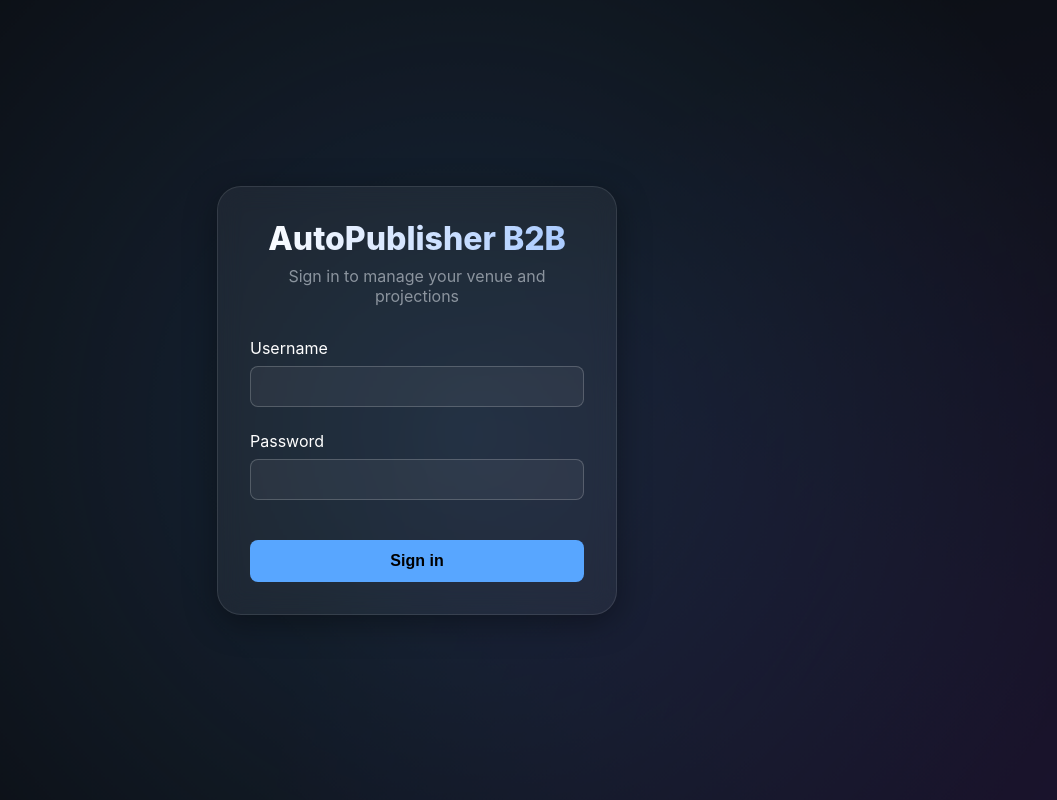
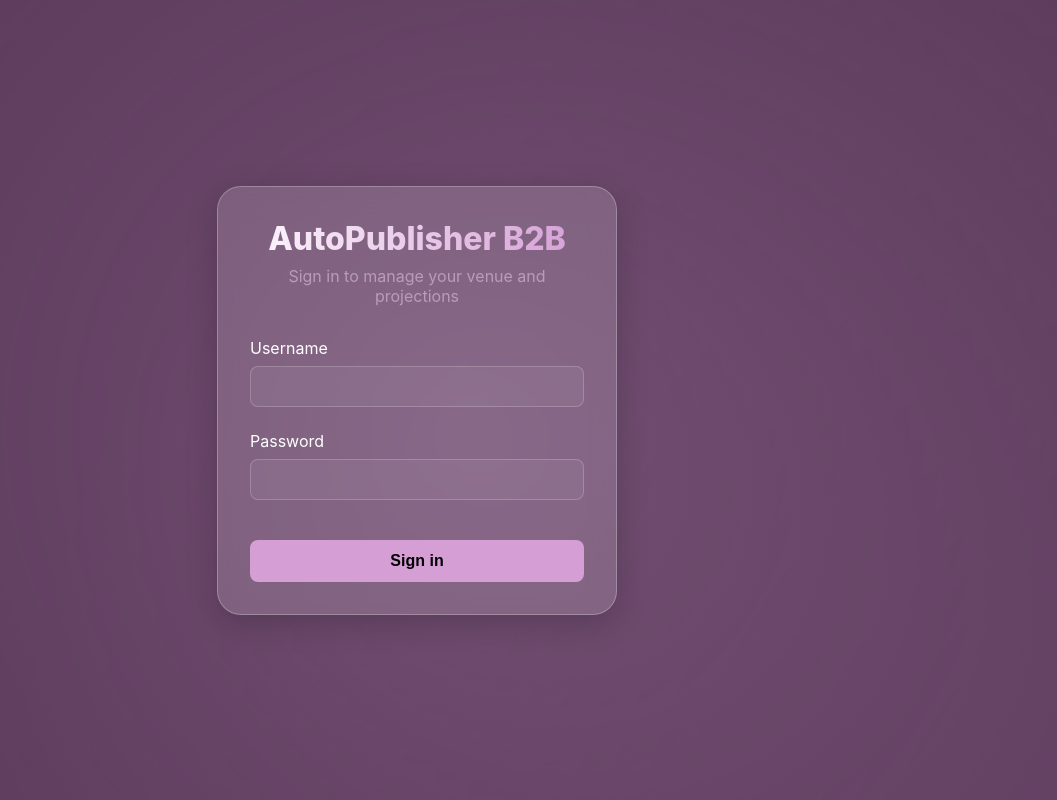
Before and after one commit to YaodeChiang4181/Auto_Publisher, a React (Vite) app in the folder frontend/: page /admin/login in a window 1280 px wide. Shown: the whole page, without its empty margins (223-1280 px from the left). Built offline with nearby package versions, Linux system fonts and the light colour scheme.

Commit message:
style: update admin dashboard theme to match brand guidelines (#593959)

```diff
--- a/frontend/src/App.tsx
+++ b/frontend/src/App.tsx
@@ -17,13 +17,23 @@ const AppContent = () => {
 
   useEffect(() => {
     const isWait = location.pathname.startsWith('/wait');
+    const isAdmin = location.pathname.startsWith('/admin');
+
     if (isWait) {
       document.body.classList.add('wait-room-active');
     } else {
       document.body.classList.remove('wait-room-active');
     }
+
+    if (isAdmin) {
+      document.body.classList.add('admin-dashboard-active');
+    } else {
+      document.body.classList.remove('admin-dashboard-active');
+    }
+
     return () => {
       document.body.classList.remove('wait-room-active');
+      document.body.classList.remove('admin-dashboard-active');
     };
   }, [location.pathname]);
 
--- a/frontend/src/index.css
+++ b/frontend/src/index.css
@@ -165,3 +165,34 @@ body.wait-room-active .btn-primary {
 body.wait-room-active .btn-primary:hover {
   box-shadow: 0 6px 20px rgba(140, 91, 48, 0.5);
 }
+
+/* Admin Dashboard Custom Theme */
+body.admin-dashboard-active {
+  --bg-color: #593959;
+  --text-primary: #f0e6f0;
+  --text-secondary: #b89db8;
+  --accent-primary: #d59fd5;
+  --accent-secondary: #9f759f;
+  --glass-bg: rgba(255, 255, 255, 0.15);
+  --glass-border: rgba(255, 255, 255, 0.25);
+  --glass-shadow: 0 8px 32px 0 rgba(0, 0, 0, 0.2);
+}
+
+body.admin-dashboard-active .bg-glow {
+  background: radial-gradient(circle at center, rgba(213, 159, 213, 0.2) 0%, transparent 50%),
+              radial-gradient(circle at 80% 80%, rgba(159, 117, 159, 0.15) 0%, transparent 50%);
+}
+
+body.admin-dashboard-active .title-gradient {
+  background: linear-gradient(to right, #fcf5fc, #d59fd5);
+  -webkit-background-clip: text;
+  -webkit-text-fill-color: transparent;
+}
+
+body.admin-dashboard-active .btn-primary {
+  box-shadow: 0 4px 15px rgba(213, 159, 213, 0.3);
+}
+
+body.admin-dashboard-active .btn-primary:hover {
+  box-shadow: 0 6px 20px rgba(213, 159, 213, 0.5);
+}
```
